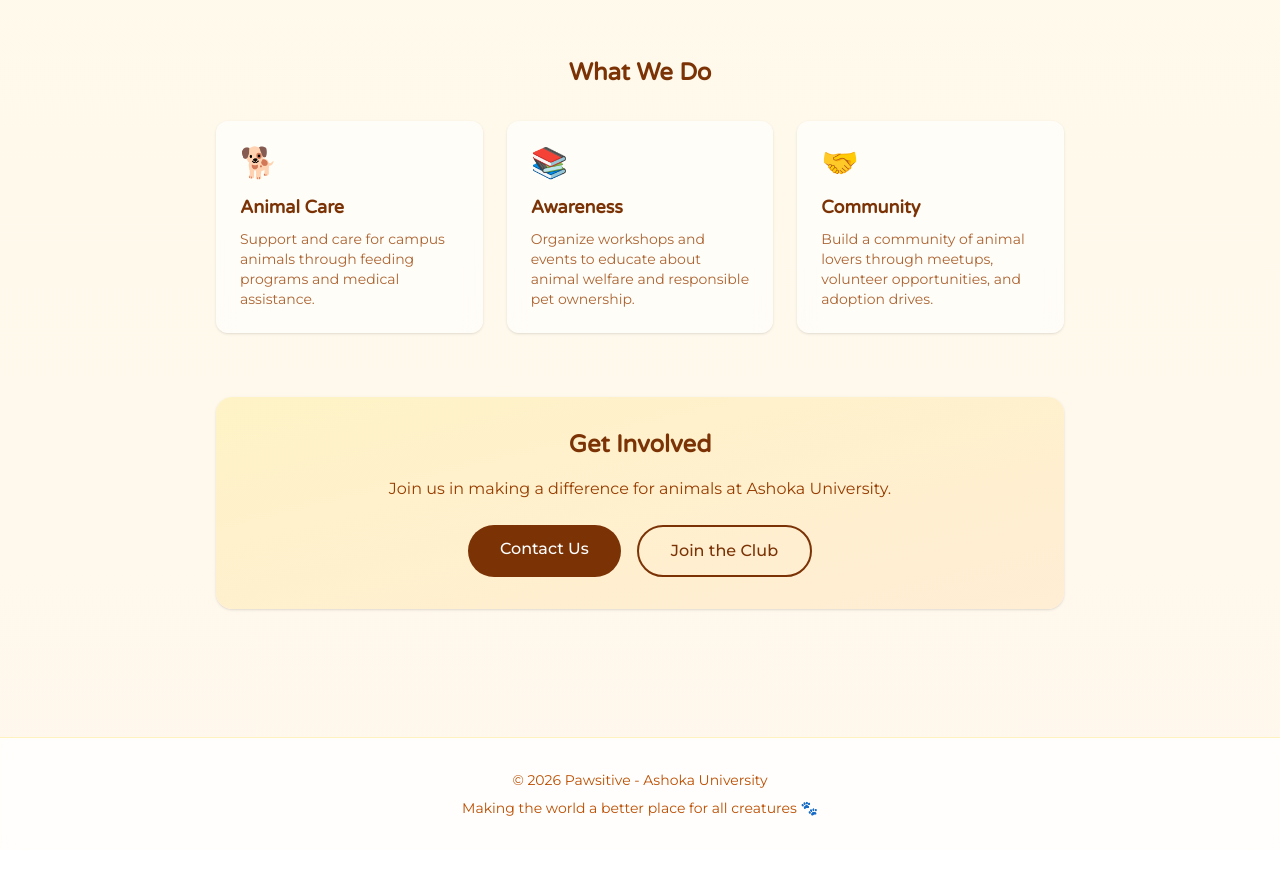
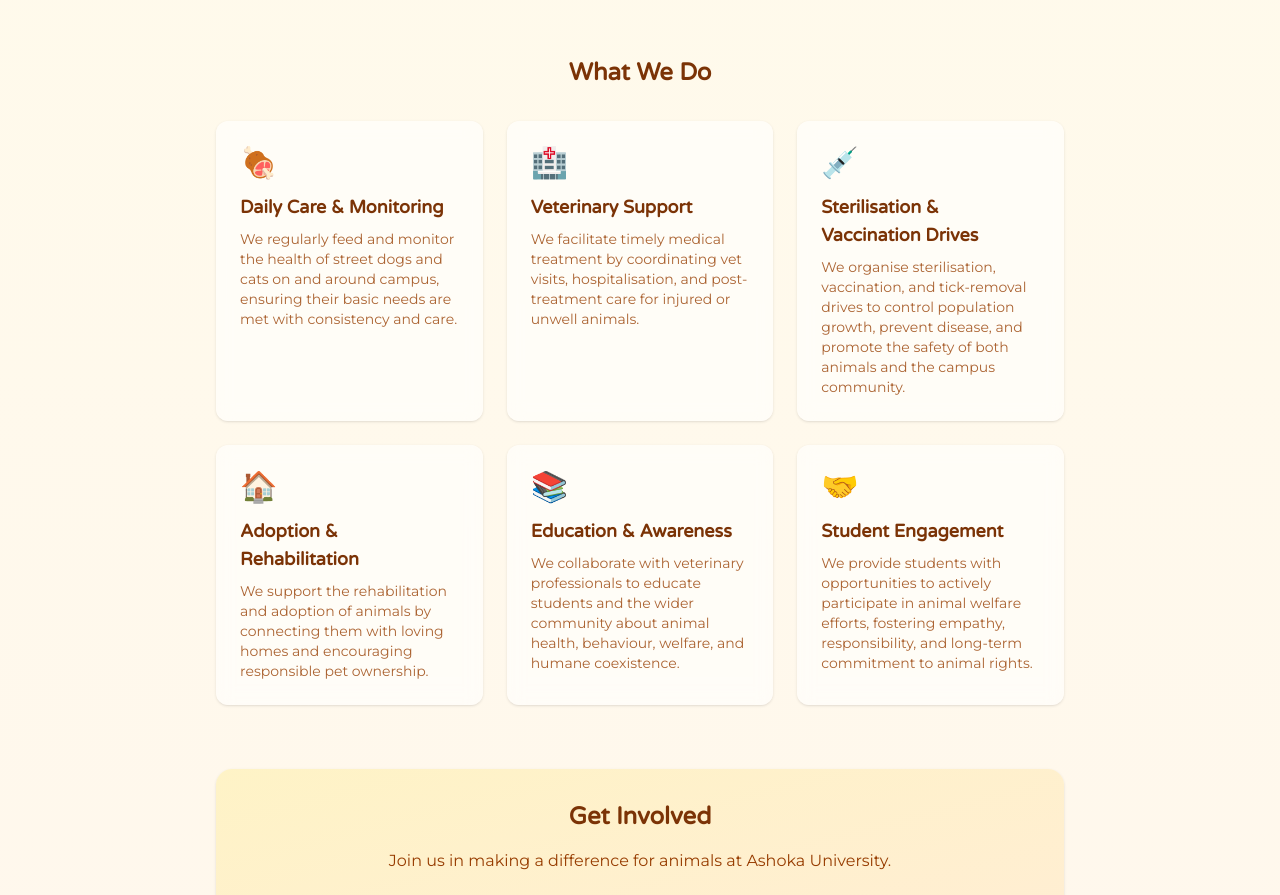
Before and after one commit to pawsitive-ashoka/website, a Next.js app: page / in a window 1280 px wide. Shown: the part 560-1455 px from the top of the page. Before the commit the page ends 1410 px from the top, so only its background shows below. Built offline with nearby package versions, Linux system fonts and the light colour scheme; a web font is replaced by a local one.

Commit message:
update: activities and about us

```diff
--- a/src/app/about/page.tsx
+++ b/src/app/about/page.tsx
@@ -7,15 +7,10 @@ export default function AboutPage() {
         <div className="rounded-2xl bg-white/60 p-8 shadow-sm backdrop-blur-sm">
           <h2 className="mb-4 text-2xl font-semibold text-amber-900">Our Mission</h2>
           <p className="mb-4 text-amber-800/90">
-            Pawsitive is dedicated to promoting animal welfare and fostering a deeper
-            appreciation for all living beings on campus and beyond. We believe in
-            creating a safe, compassionate community where both humans and animals can
-            thrive together.
+            Pawsitive is Ashoka University’s student-led animal welfare club, established in 2018, and dedicated to the care and well-being of the street dogs and cats within and around the campus. Driven by a community of animal welfare advocates, we work to alleviate suffering through veterinary care, sterilization, vaccination, and tick removal drives, while also fostering awareness about animal health and responsible pet ownership.
           </p>
           <p className="text-amber-800/90">
-            Through our initiatives, we aim to raise awareness about animal rights,
-            provide care for campus animals, and build a strong community of animal
-            lovers at Ashoka University.
+            Through collaboration, education, and hands-on action, Pawsitive strives to build a culture of compassion, empathy, and coexistence between animals and the university community.
           </p>
         </div>
 
--- a/src/app/page.tsx
+++ b/src/app/page.tsx
@@ -36,35 +36,59 @@ export default function Home() {
           <h3 className="mb-8 text-center text-2xl font-semibold text-amber-900">
             What We Do
           </h3>
-          <div className="grid gap-6 md:grid-cols-3">
+          <div className="grid gap-6 md:grid-cols-2 lg:grid-cols-3">
             <div className="rounded-xl bg-white/60 p-6 shadow-sm backdrop-blur-sm">
-              <div className="mb-3 text-3xl">🐕</div>
+              <div className="mb-3 text-3xl">🍖</div>
               <h4 className="mb-2 text-lg font-semibold text-amber-900">
-                Animal Care
+                Daily Care & Monitoring
               </h4>
               <p className="text-sm text-amber-800/80">
-                Support and care for campus animals through feeding programs and
-                medical assistance.
+                We regularly feed and monitor the health of street dogs and cats on and around campus, ensuring their basic needs are met with consistency and care.
+              </p>
+            </div>
+            <div className="rounded-xl bg-white/60 p-6 shadow-sm backdrop-blur-sm">
+              <div className="mb-3 text-3xl">🏥</div>
+              <h4 className="mb-2 text-lg font-semibold text-amber-900">
+                Veterinary Support
+              </h4>
+              <p className="text-sm text-amber-800/80">
+                We facilitate timely medical treatment by coordinating vet visits, hospitalisation, and post-treatment care for injured or unwell animals.
+              </p>
+            </div>
+            <div className="rounded-xl bg-white/60 p-6 shadow-sm backdrop-blur-sm">
+              <div className="mb-3 text-3xl">💉</div>
+              <h4 className="mb-2 text-lg font-semibold text-amber-900">
+                Sterilisation & Vaccination Drives
+              </h4>
+              <p className="text-sm text-amber-800/80">
+                We organise sterilisation, vaccination, and tick-removal drives to control population growth, prevent disease, and promote the safety of both animals and the campus community.
+              </p>
+            </div>
+            <div className="rounded-xl bg-white/60 p-6 shadow-sm backdrop-blur-sm">
+              <div className="mb-3 text-3xl">🏠</div>
+              <h4 className="mb-2 text-lg font-semibold text-amber-900">
+                Adoption & Rehabilitation
+              </h4>
+              <p className="text-sm text-amber-800/80">
+                We support the rehabilitation and adoption of animals by connecting them with loving homes and encouraging responsible pet ownership.
               </p>
             </div>
             <div className="rounded-xl bg-white/60 p-6 shadow-sm backdrop-blur-sm">
               <div className="mb-3 text-3xl">📚</div>
               <h4 className="mb-2 text-lg font-semibold text-amber-900">
-                Awareness
+                Education & Awareness
               </h4>
               <p className="text-sm text-amber-800/80">
-                Organize workshops and events to educate about animal welfare and
-                responsible pet ownership.
+                We collaborate with veterinary professionals to educate students and the wider community about animal health, behaviour, welfare, and humane coexistence.
               </p>
             </div>
             <div className="rounded-xl bg-white/60 p-6 shadow-sm backdrop-blur-sm">
               <div className="mb-3 text-3xl">🤝</div>
               <h4 className="mb-2 text-lg font-semibold text-amber-900">
-                Community
+                Student Engagement
               </h4>
               <p className="text-sm text-amber-800/80">
-                Build a community of animal lovers through meetups, volunteer
-                opportunities, and adoption drives.
+                We provide students with opportunities to actively participate in animal welfare efforts, fostering empathy, responsibility, and long-term commitment to animal rights.
               </p>
             </div>
           </div>
```
